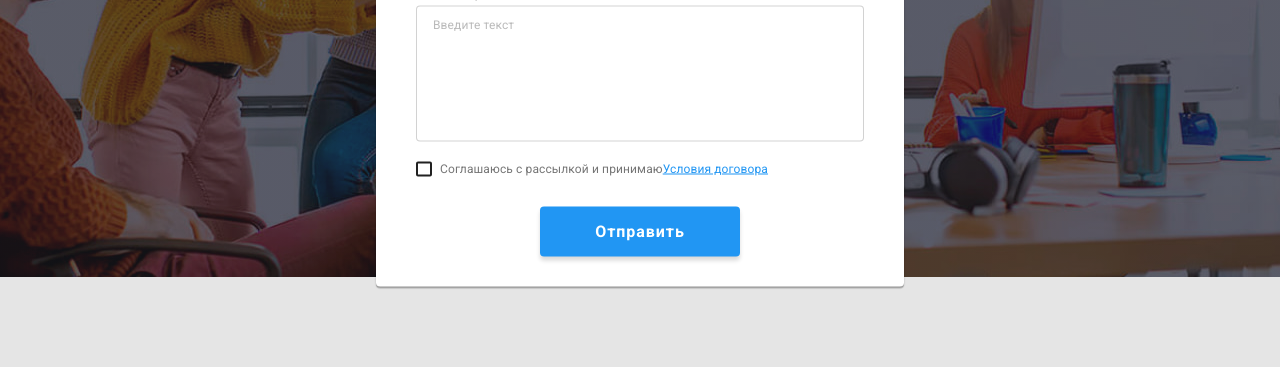
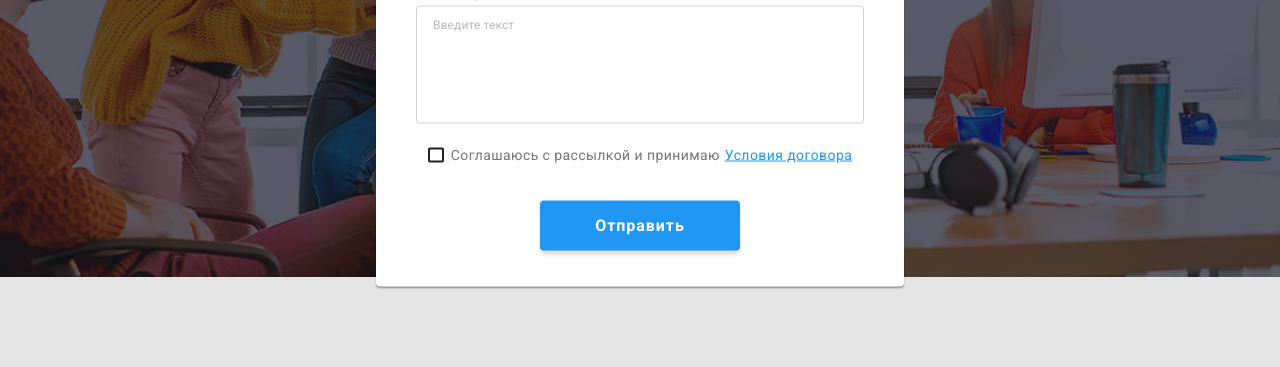
Before and after one commit to Yuliia-Harkusha/goit-markup-hw-06, a plain HTML site: page index.html in a window 1280 px wide. Both pictures are taken after a click on the button "Заказать услугу". Shown: the part 404-771 px from the top of the page. Drawn offline with nearby package versions, Linux system fonts and the light colour scheme.

Commit message:
correction modal-checkbox

```diff
--- a/css/styles.css
+++ b/css/styles.css
@@ -899,15 +899,18 @@ img {
 }
 
 .modal-checkbox {
+  display: flex;
+  margin-left: auto;
+  margin-right: auto;
   margin-top: 20px;
-  font-size: 14px;
-  line-height: 1.7;
-  color: var(--primary-text-color);
+  margin-bottom: 30px;
 }
 
-.modal-label {
+.checkbox-label {
   display: flex;
   align-items: center;
+  margin-left: auto;
+  margin-right: auto;
 }
 
 .checkbox {
@@ -930,7 +933,7 @@ img {
   background-color: var(--white-text-color);
   border: 2px solid var(--title-text-color);
   border-radius: 2px;
-  margin-right: 8px;
+  margin-right: 7px;
   outline: none;
 }
 
@@ -941,7 +944,15 @@ img {
   border: transparent;
 }
 
+.checkbox-text {
+  font-size: 14px;
+  line-height: 1.7;
+  letter-spacing: 0.03em;
+  color: var(--primary-text-color);
+}
+
 .conditions {
+  margin-left: 5px;
   color: var(--accent-text-color);
 }
 
--- a/index.html
+++ b/index.html
@@ -384,7 +384,6 @@
                     <p class="footer-join">Подпишитесь на рассылку</p>
                     <form class="footer-form-list" novalidate>
                         <div class="footer-form-element">
-                            <label class="footer-label" for="email"></label>
                             <input class="footer-input" type="email" name="footer-email" id="email" placeholder="E-mail">
                         </div>
                         <div class="footer-form-element">
@@ -410,7 +409,7 @@
                 <div class="modal-element">
                     <label class="modal-label" for="name">Имя</label>
                     <div class="modal-item">
-                        <input class="modal-input" type="text" id="name">
+                        <input class="modal-input" name="name" type="text" id="name">
                         <svg class="modal-svg" width="18" height="18"><use href="./images/icons-sprite-2.svg#icon-person"></use></svg>
                     </div>
                 </div>
@@ -435,15 +434,16 @@
 
                 <div class="modal-element">
                     <label class="modal-label" for="comment">Комментарий</label>
-                    <textarea class="textarea" rows="6" name="comment" id="comment" placeholder="Введите текст"></textarea>
+                    <textarea class="textarea" rows="5" name="comment" id="comment" placeholder="Введите текст"></textarea>
                 </div>
 
                 <div class="modal-checkbox">
-                    <label class="modal-label" for="confirm">
+                    <label class="modal-label checkbox-label" for="confirm">
                         <input class="checkbox" type="checkbox" name="confirm" id="confirm">
                         <span class="icon-checkbox"></span>
-                    Соглашаюсь с рассылкой и принимаю <a class="conditions" href="" target="_blank"
-                            rel="noopener noreferrer">Условия договора</a></label>
+                    <span class="checkbox-text">Соглашаюсь с рассылкой и принимаю<a class="conditions" href="" target="_blank"
+                            rel="noopener noreferrer">Условия договора</a></span>
+                    </label>
                 </div>
 
                 <button class="modal-btn-submit" type="submit">Отправить</button>
```
